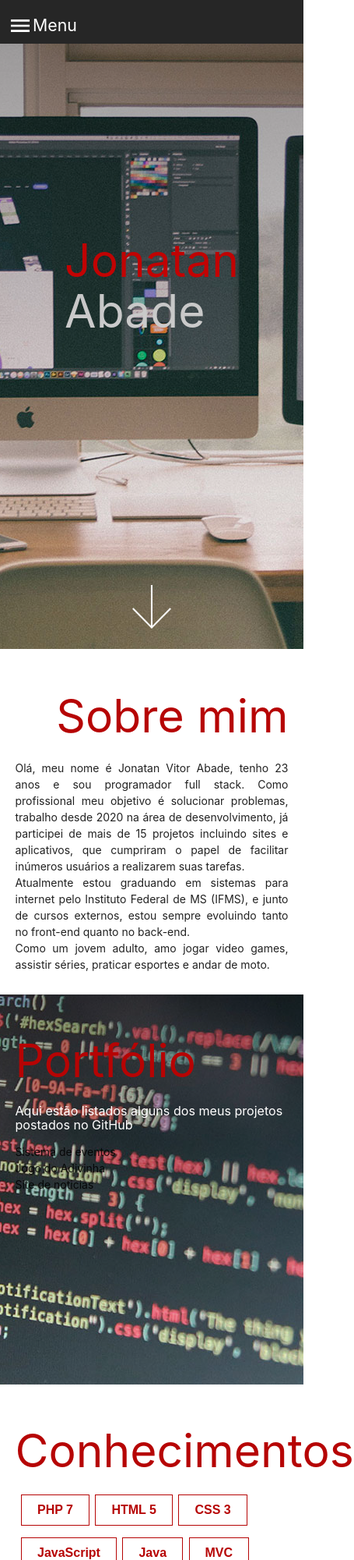
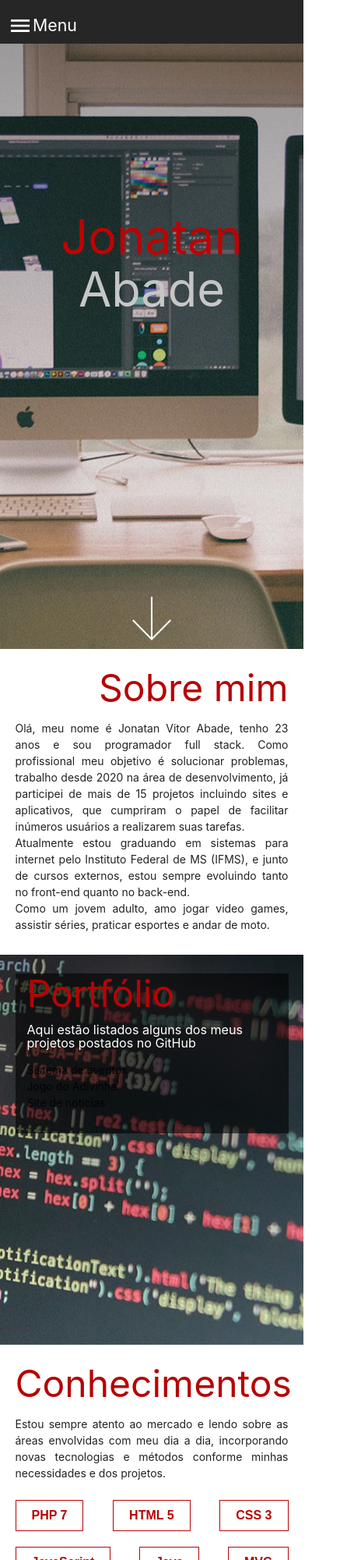
Before and after one commit to jonatan-abade/jonatan-abade.github.io, a plain HTML site: page index.html in a window 390 px wide. Shown: the top 2000 px of the page at 78% size, 455 px wide, since content can reach past the window. Drawn offline with nearby package versions, Linux system fonts and the light colour scheme.

Commit message:
correções css mobile e conteudo

```diff
--- a/css/custom.css
+++ b/css/custom.css
@@ -86,7 +86,8 @@ div#conhecimentos {
     text-align: end;
 }
 
-div#sobre p {
+div#sobre p,
+div#conhecimentos p {
     text-align: justify;
 }
 
@@ -125,6 +126,11 @@ div#contato .container {
     padding: 0 15px 15px 15px;
 }
 
+div#portfolio .container {
+    background-color: #00000096;
+    padding: 0 15px 15px 15px;
+}
+
 div#contato ul li a ion-icon {
     margin-right: 9px;
     font-size: 22pt;
@@ -139,3 +145,31 @@ footer {
     width: 100%;
     bottom: 0;
 }
+
+@media only screen and (max-width: 768px) {
+    h1 {
+        margin: 10px auto;
+        font-size: 36pt;
+    }
+    .list-conhecimentos {
+        justify-content: space-between;
+    }
+    .list-conhecimentos p {
+        margin: 10px 0;
+    }
+    h1.nome {
+        font-size: 46pt;
+        text-align: center;
+    }
+    img.arrow {
+        animation: 750ms linear 1s infinite alternate seta;
+    }
+    @keyframes seta {
+        from {
+            bottom: 0%;
+        }
+        to {
+            bottom: 2.5%;
+        }
+    }
+}
--- a/index.html
+++ b/index.html
@@ -87,6 +87,8 @@
     <div id="conhecimentos" class="section scrollspy">
         <div class="container">
             <h1 class="t-red">Conhecimentos</h1>
+            <p>Estou sempre atento ao mercado e lendo sobre as áreas envolvidas com meu dia a dia, incorporando novas tecnologias e métodos conforme minhas necessidades e dos projetos.
+            </p>
             <div class="list-conhecimentos">
                 <p>PHP 7</p>
                 <p>HTML 5</p>
```
